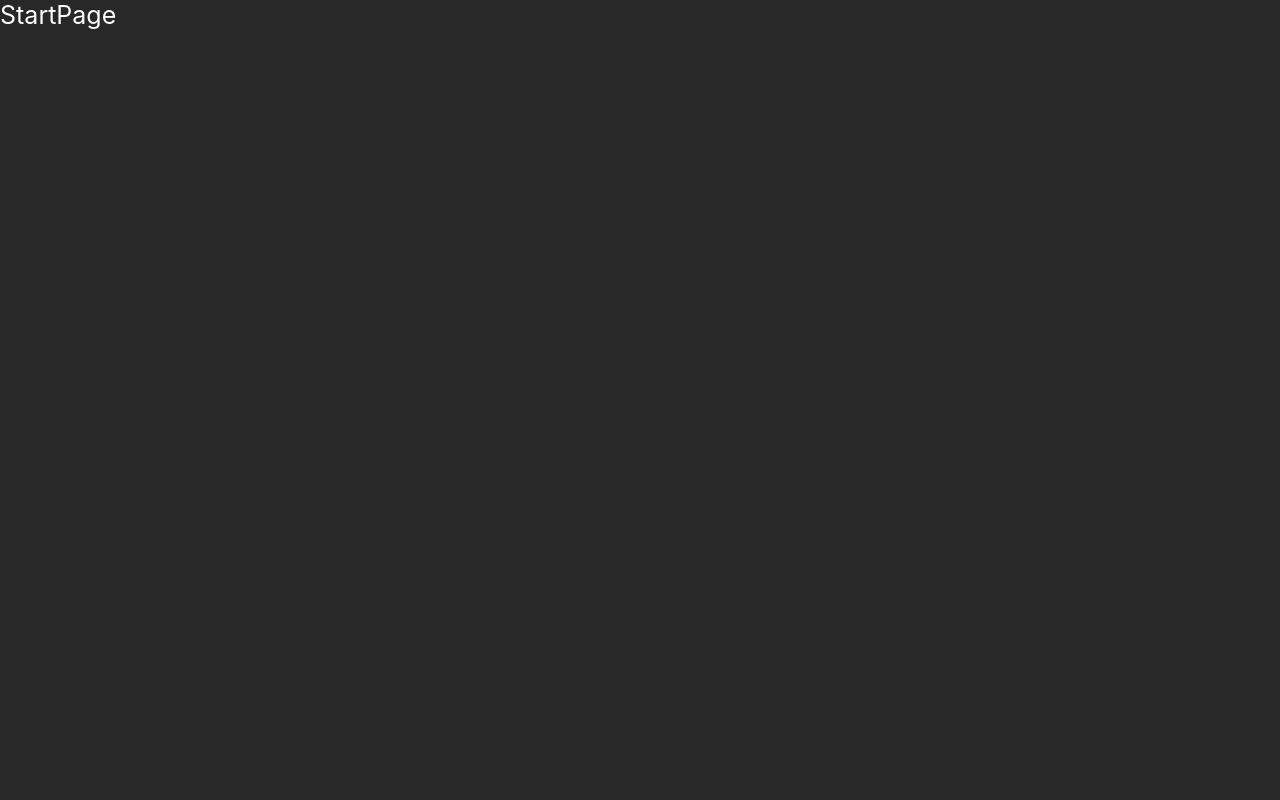
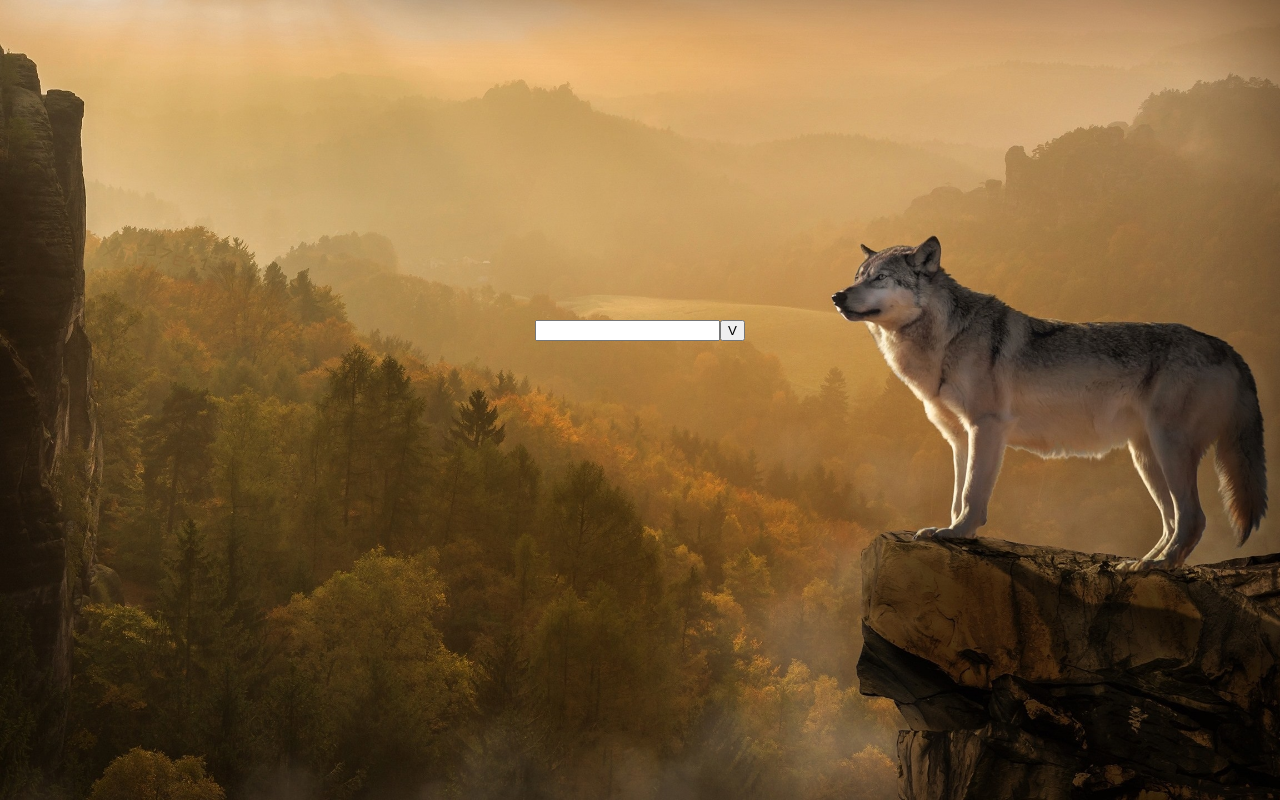
Before and after one commit to Florian59c/Point-n-click, a React (Create React App) app in the folder client/: page /start-page in a window 1280 px wide. Built offline with nearby package versions, Linux system fonts and the light colour scheme.

Commit message:
ajout du wallpaper et du formulaire avec fonctionalité + ajout du vrai mdp dans le script resetGames

```diff
--- a/client/src/screens/inGameScreens/StartPage.jsx
+++ b/client/src/screens/inGameScreens/StartPage.jsx
@@ -1,17 +1,35 @@
 // La page d'entrée ou on tape le mdp utilisateur
 import { useFindGameCodeQuery } from '../../gql/generated/schema';
 import './css/StartPage.css';
+import Wallpaper from '../../img/Wallpaper1.png'
+import { useState } from 'react';
+import { useNavigate } from 'react-router-dom';
 
 function StartPage() {
+
+  const [psw, setPsw] = useState('');
+  const [error, setError] = useState('');
+  const navigate = useNavigate();
 
   const pageCode = useFindGameCodeQuery({ variables: { data: "StartPage" } });
   const gameCode = pageCode?.data?.findGameCode;
 
-  console.log("le code de la page est dans la constante gameCode et vaux : " + gameCode);
+  // console.log("le code de la page est dans la constante gameCode et vaux : " + gameCode);
 
   return (
-    <div>
-      <p>StartPage</p>
+    <div className='start-page' style={{ backgroundImage: `url(${Wallpaper})` }}>
+      <form onSubmit={(e) => {
+        e.preventDefault();
+        if (psw === gameCode) {
+          navigate("/desktop");
+        } else {
+          setError('Mot de passe incorrect');
+        }
+      }}>
+        <input type="password" id='psw' value={psw} onChange={(e) => setPsw(e.target.value)} />
+        <button type="submit" className='start-page-button'>V</button>
+      </form>
+      <p>{error}</p>
     </div>
   );
 }
--- a/client/src/screens/inGameScreens/css/StartPage.css
+++ b/client/src/screens/inGameScreens/css/StartPage.css
@@ -0,0 +1,13 @@
+.start-page {
+    text-align: center;
+    /* pour fixer l'image en haut à gauche */
+    position: fixed;
+    top: 0;
+    left: 0;
+    /* Préserve le ratio de l'image et l'adapte à la taille de l'écran*/
+    min-width: 100%;
+    min-height: 100%;
+    background-size: cover;
+
+    padding-top: 25%;
+}
```
Also changed, not shown: client/src/img/Wallpaper1.png (added), 1 other file (tests, documents, lock files or other folders).
